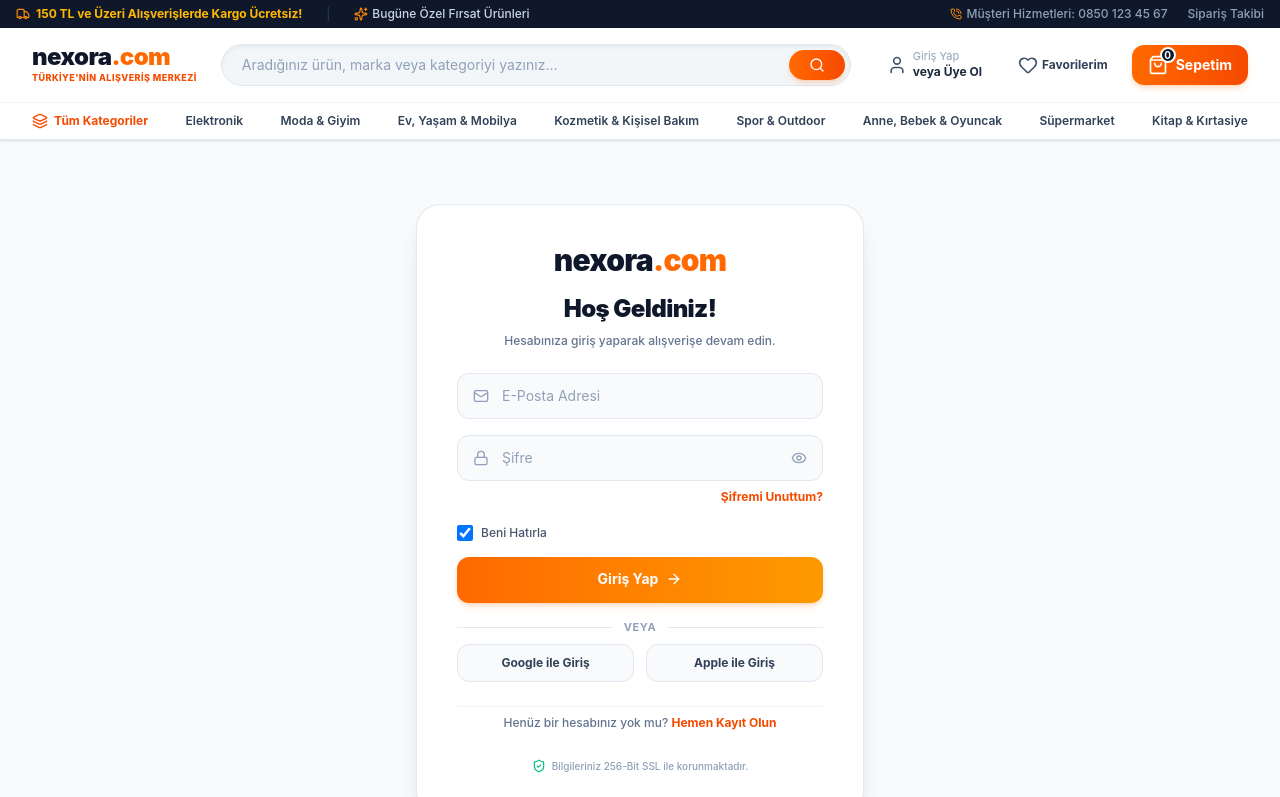
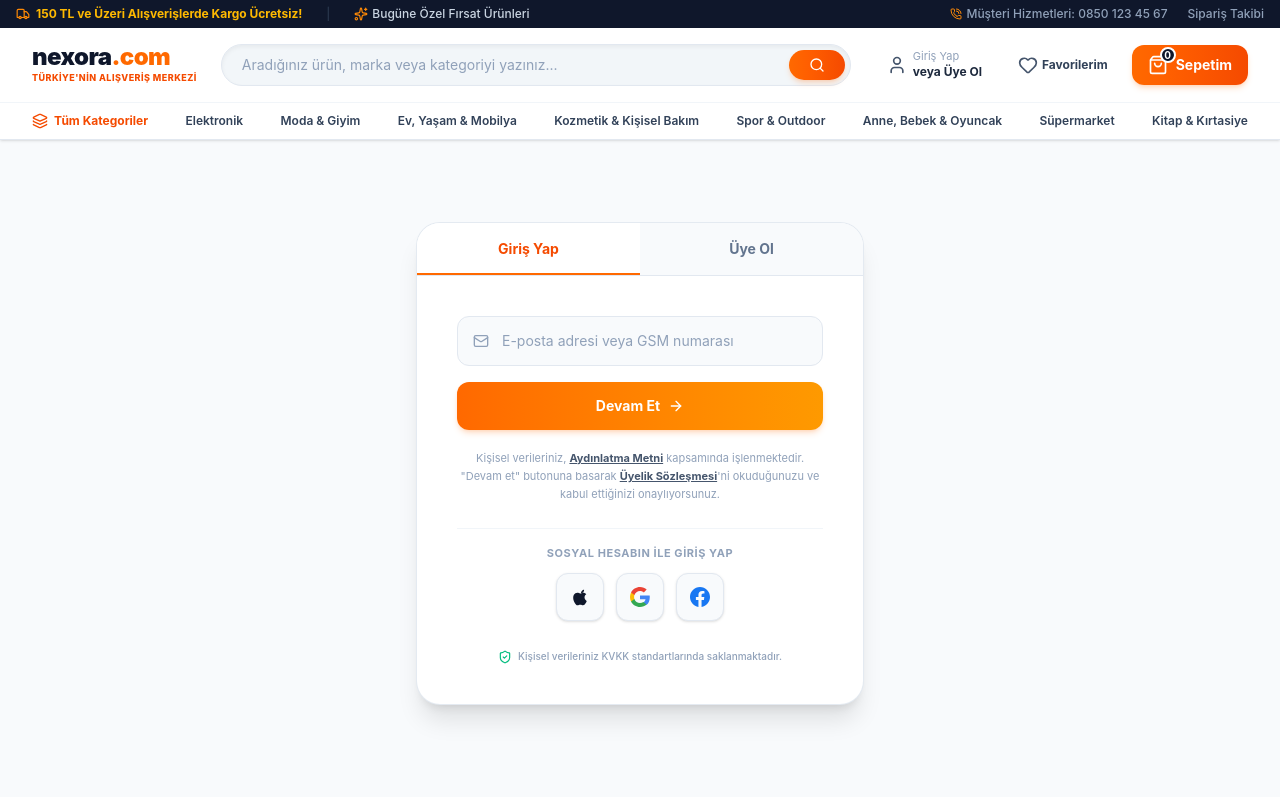
Before and after one commit to unsalgel/Nexora, a React (Vite) app in the folder src/Nexora.Web/: page /login in a window 1280 px wide. Shown: the top 797 px of the page. Built offline with nearby package versions, Linux system fonts and the light colour scheme.

Commit message:
feat(web): Hepsiburada/Trendyol tarzı 2 adımlı Devam Et Auth akışı eklendi

```diff
--- a/src/Nexora.Web/src/pages/LoginPage.tsx
+++ b/src/Nexora.Web/src/pages/LoginPage.tsx
@@ -1,52 +1,128 @@
 import React, { useState } from 'react';
-import { Link } from 'react-router-dom';
 import { Mail, Lock, Eye, EyeOff, ArrowRight, ShieldCheck, CheckCircle2 } from 'lucide-react';
 
 export const LoginPage: React.FC = () => {
-  const [email, setEmail] = useState('');
+  const [activeTab, setActiveTab] = useState<'login' | 'register'>('login');
+  const [step, setStep] = useState<1 | 2>(1);
+  const [identity, setIdentity] = useState('');
   const [password, setPassword] = useState('');
+  const [fullName, setFullName] = useState('');
   const [showPassword, setShowPassword] = useState(false);
-  const [rememberMe, setRememberMe] = useState(true);
-  const [isSubmitted, setIsSubmitted] = useState(false);
+  const [isSuccess, setIsSuccess] = useState(false);
 
-  const handleSubmit = (e: React.FormEvent) => {
+  const handleNextStep = (e: React.FormEvent) => {
     e.preventDefault();
-    setIsSubmitted(true);
+    if (!identity.trim()) return;
+    setStep(2);
+  };
+
+  const handleFinalSubmit = (e: React.FormEvent) => {
+    e.preventDefault();
+    setIsSuccess(true);
   };
 
   return (
     <div className="min-h-[75vh] flex items-center justify-center py-10 px-4">
-      <div className="w-full max-w-md bg-white rounded-3xl border border-slate-200/90 shadow-xl p-8 sm:p-10 space-y-6">
+      <div className="w-full max-w-md bg-white rounded-3xl border border-slate-200/90 shadow-xl overflow-hidden">
 
-        <div className="text-center space-y-2">
-          <Link to="/" className="inline-block">
-            <span className="text-3xl font-black tracking-tight text-slate-900 leading-none">
-              nexora<span className="text-orange-500">.com</span>
-            </span>
-          </Link>
-          <h2 className="text-2xl font-black text-slate-900 tracking-tight pt-2">Hoş Geldiniz!</h2>
-          <p className="text-xs text-slate-500 font-medium">Hesabınıza giriş yaparak alışverişe devam edin.</p>
+        {/* Tab Sekmeleri */}
+        <div className="flex border-b border-slate-200">
+          <button
+            onClick={() => { setActiveTab('login'); setStep(1); setIsSuccess(false); }}
+            className={`flex-1 py-4 text-center font-bold text-sm transition-all relative ${
+              activeTab === 'login'
+                ? 'text-orange-600 bg-white'
+                : 'text-slate-500 bg-slate-50 hover:bg-slate-100/80'
+            }`}
+          >
+            Giriş Yap
+            {activeTab === 'login' && (
+              <div className="absolute bottom-0 left-0 right-0 h-0.5 bg-orange-500" />
+            )}
+          </button>
+
+          <button
+            onClick={() => { setActiveTab('register'); setStep(1); setIsSuccess(false); }}
+            className={`flex-1 py-4 text-center font-bold text-sm transition-all relative ${
+              activeTab === 'register'
+                ? 'text-orange-600 bg-white'
+                : 'text-slate-500 bg-slate-50 hover:bg-slate-100/80'
+            }`}
+          >
+            Üye Ol
+            {activeTab === 'register' && (
+              <div className="absolute bottom-0 left-0 right-0 h-0.5 bg-orange-500" />
+            )}
+          </button>
         </div>
 
-        {isSubmitted && (
+        <div className="p-8 sm:p-10 space-y-6">
+
+          {isSuccess && (
             <div className="p-4 bg-emerald-50 border border-emerald-200 rounded-2xl flex items-center gap-3 text-emerald-700 text-xs font-semibold animate-in fade-in-50">
               <CheckCircle2 className="w-5 h-5 shrink-0 text-emerald-600" />
-            <span>Giriş başarılı! Yönlendiriliyorsunuz...</span>
+              <span>{activeTab === 'login' ? 'Giriş başarılı!' : 'Üyelik oluşturuldu!'} Yönlendiriliyorsunuz...</span>
             </div>
           )}
 
-        <form onSubmit={handleSubmit} className="space-y-4">
+          {/* ADIM 1: E-posta Adresi veya GSM Numarası Girme */}
+          {step === 1 && (
+            <div className="space-y-5 animate-in fade-in-50">
+              <form onSubmit={handleNextStep} className="space-y-4">
                 <div className="relative flex items-center">
                   <Mail className="w-4 h-4 text-slate-400 absolute left-4" />
                   <input
-              type="email"
+                    type="text"
                     required
-              value={email}
-              onChange={(e) => setEmail(e.target.value)}
-              placeholder="E-Posta Adresi"
-              className="w-full bg-slate-50 border border-slate-200 rounded-xl pl-11 pr-4 py-3 text-sm text-slate-900 placeholder-slate-400 focus:outline-none focus:bg-white focus:border-orange-500 focus:ring-4 focus:ring-orange-500/15 transition-all"
+                    value={identity}
+                    onChange={(e) => setIdentity(e.target.value)}
+                    placeholder="E-posta adresi veya GSM numarası"
+                    className="w-full bg-slate-50 border border-slate-200 rounded-xl pl-11 pr-4 py-3.5 text-sm text-slate-900 placeholder-slate-400 focus:outline-none focus:bg-white focus:border-orange-500 focus:ring-4 focus:ring-orange-500/15 transition-all"
                   />
                 </div>
+
+                <button
+                  type="submit"
+                  className="w-full py-3.5 bg-gradient-to-r from-orange-500 to-amber-500 hover:from-orange-600 hover:to-amber-600 text-white font-bold text-sm rounded-xl shadow-md shadow-orange-500/20 flex items-center justify-center gap-2 transition-all active:scale-95"
+                >
+                  <span>Devam Et</span>
+                  <ArrowRight className="w-4 h-4" />
+                </button>
+              </form>
+
+              <p className="text-[11px] text-slate-400 text-center leading-relaxed">
+                Kişisel verileriniz, <a href="#" className="font-bold text-slate-600 underline">Aydınlatma Metni</a> kapsamında işlenmektedir.
+                "Devam et" butonuna basarak <a href="#" className="font-bold text-slate-600 underline">Üyelik Sözleşmesi</a>'ni okuduğunuzu ve kabul ettiğinizi onaylıyorsunuz.
+              </p>
+            </div>
+          )}
+
+          {/* ADIM 2: Şifre / Ek Bilgi Girme */}
+          {step === 2 && (
+            <div className="space-y-5 animate-in fade-in-50">
+              <div className="p-3 bg-orange-50 border border-orange-100 rounded-xl flex items-center justify-between text-xs">
+                <span className="font-semibold text-slate-700 truncate">{identity}</span>
+                <button
+                  onClick={() => setStep(1)}
+                  className="text-orange-600 font-bold hover:underline shrink-0 ml-2"
+                >
+                  Değiştir
+                </button>
+              </div>
+
+              <form onSubmit={handleFinalSubmit} className="space-y-4">
+                {activeTab === 'register' && (
+                  <div className="relative flex items-center">
+                    <input
+                      type="text"
+                      required
+                      value={fullName}
+                      onChange={(e) => setFullName(e.target.value)}
+                      placeholder="Ad Soyad"
+                      className="w-full bg-slate-50 border border-slate-200 rounded-xl px-4 py-3.5 text-sm text-slate-900 placeholder-slate-400 focus:outline-none focus:bg-white focus:border-orange-500 focus:ring-4 focus:ring-orange-500/15 transition-all"
+                    />
+                  </div>
+                )}
 
                 <div className="space-y-1.5">
                   <div className="relative flex items-center">
@@ -57,7 +133,7 @@
                       value={password}
                       onChange={(e) => setPassword(e.target.value)}
                       placeholder="Şifre"
-                className="w-full bg-slate-50 border border-slate-200 rounded-xl pl-11 pr-11 py-3 text-sm text-slate-900 placeholder-slate-400 focus:outline-none focus:bg-white focus:border-orange-500 focus:ring-4 focus:ring-orange-500/15 transition-all"
+                      className="w-full bg-slate-50 border border-slate-200 rounded-xl pl-11 pr-11 py-3.5 text-sm text-slate-900 placeholder-slate-400 focus:outline-none focus:bg-white focus:border-orange-500 focus:ring-4 focus:ring-orange-500/15 transition-all"
                     />
                     <button
                       type="button"
@@ -67,69 +143,76 @@
                       {showPassword ? <EyeOff className="w-4 h-4" /> : <Eye className="w-4 h-4" />}
                     </button>
                   </div>
+
+                  {activeTab === 'login' && (
                     <div className="flex justify-end pt-0.5">
                       <a href="#" className="text-xs font-bold text-orange-600 hover:text-orange-700 transition-colors">
                         Şifremi Unuttum?
                       </a>
                     </div>
-          </div>
-
-          <div className="flex items-center justify-between pt-1">
-            <label className="flex items-center gap-2 cursor-pointer">
-              <input
-                type="checkbox"
-                checked={rememberMe}
-                onChange={(e) => setRememberMe(e.target.checked)}
-                className="w-4 h-4 text-orange-500 rounded border-slate-300 focus:ring-orange-500"
-              />
-              <span className="text-xs font-medium text-slate-600">Beni Hatırla</span>
-            </label>
+                  )}
                 </div>
 
                 <button
                   type="submit"
-            className="w-full py-3.5 bg-gradient-to-r from-orange-500 to-amber-500 hover:from-orange-600 hover:to-amber-600 text-white font-bold text-sm rounded-xl shadow-md shadow-orange-500/20 flex items-center justify-center gap-2 transition-all active:scale-95 pt-3"
+                  className="w-full py-3.5 bg-gradient-to-r from-orange-500 to-amber-500 hover:from-orange-600 hover:to-amber-600 text-white font-bold text-sm rounded-xl shadow-md shadow-orange-500/20 flex items-center justify-center gap-2 transition-all active:scale-95"
                 >
-            <span>Giriş Yap</span>
+                  <span>{activeTab === 'login' ? 'Giriş Yap' : 'Tamamla ve Üye Ol'}</span>
                   <ArrowRight className="w-4 h-4" />
                 </button>
               </form>
+            </div>
+          )}
 
-        <div className="relative flex items-center justify-center my-4">
-          <div className="border-t border-slate-200 w-full" />
-          <span className="bg-white px-3 text-[11px] font-bold text-slate-400 uppercase tracking-wider absolute">veya</span>
-        </div>
+          {/* Alt Sosyal Hesabın ile Giriş Yap Alanı (Hepsiburada Tarzı) */}
+          <div className="pt-4 border-t border-slate-100 space-y-3">
+            <p className="text-[11px] font-bold text-slate-400 text-center uppercase tracking-wider">
+              Sosyal hesabın ile giriş yap
+            </p>
 
-        <div className="grid grid-cols-2 gap-3">
+            <div className="flex items-center justify-center gap-3">
               <button
                 type="button"
-            className="flex items-center justify-center gap-2 py-2.5 bg-slate-50 hover:bg-slate-100 border border-slate-200 rounded-xl text-xs font-bold text-slate-700 transition-colors"
+                title="Apple ile Giriş Yap"
+                className="w-12 h-12 bg-slate-50 hover:bg-slate-100 border border-slate-200 rounded-xl flex items-center justify-center transition-all shadow-sm active:scale-95"
               >
-            <span>Google ile Giriş</span>
+                <svg className="w-5 h-5 fill-slate-900" viewBox="0 0 24 24">
+                  <path d="M18.71 19.5c-.83 1.24-1.71 2.45-3.05 2.47-1.34.03-1.77-.79-3.29-.79-1.53 0-2 .77-3.27.82-1.31.05-2.3-1.32-3.14-2.53C4.25 17 2.94 12.45 4.7 9.39c.87-1.52 2.43-2.48 4.12-2.51 1.28-.02 2.5.87 3.29.87.78 0 2.26-1.07 3.81-.91.65.03 2.47.26 3.64 1.98-.09.06-2.17 1.28-2.15 3.81.03 3.02 2.65 4.03 2.68 4.04-.03.07-.42 1.44-1.38 2.83M15.97 6.35c.64-.78 1.08-1.85.96-2.93-.93.04-2.07.62-2.74 1.4-.6.69-1.12 1.79-.98 2.85 1.05.08 2.12-.54 2.76-1.32z"/>
+                </svg>
               </button>
+
               <button
                 type="button"
-            className="flex items-center justify-center gap-2 py-2.5 bg-slate-50 hover:bg-slate-100 border border-slate-200 rounded-xl text-xs font-bold text-slate-700 transition-colors"
+                title="Google ile Giriş Yap"
+                className="w-12 h-12 bg-slate-50 hover:bg-slate-100 border border-slate-200 rounded-xl flex items-center justify-center transition-all shadow-sm active:scale-95"
               >
-            <span>Apple ile Giriş</span>
+                <svg className="w-5 h-5" viewBox="0 0 24 24">
+                  <path fill="#4285F4" d="M23.745 12.27c0-.7-.06-1.4-.19-2.07H12v4.51h6.6c-.29 1.52-1.14 2.82-2.4 3.68v3.05h3.88c2.27-2.09 3.665-5.17 3.665-9.17z"/>
+                  <path fill="#34A853" d="M12 24c3.24 0 5.95-1.08 7.93-2.91l-3.88-3.05c-1.08.72-2.45 1.16-4.05 1.16-3.12 0-5.77-2.1-6.72-4.93H1.26v3.15C3.25 21.3 7.31 24 12 24z"/>
+                  <path fill="#FBBC05" d="M5.28 14.27c-.25-.72-.38-1.49-.38-2.27s.13-1.55.38-2.27V6.58H1.26C.46 8.16 0 9.99 0 12s.46 3.84 1.26 5.42l4.02-3.15z"/>
+                  <path fill="#EA4335" d="M12 4.75c1.77 0 3.35.61 4.6 1.8l3.42-3.42C17.95 1.19 15.24 0 12 0 7.31 0 3.25 2.7 1.26 6.58l4.02 3.15c.95-2.83 3.6-4.98 6.72-4.98z"/>
+                </svg>
+              </button>
+
+              <button
+                type="button"
+                title="Facebook ile Giriş Yap"
+                className="w-12 h-12 bg-slate-50 hover:bg-slate-100 border border-slate-200 rounded-xl flex items-center justify-center transition-all shadow-sm active:scale-95"
+              >
+                <svg className="w-5 h-5 fill-[#1877F2]" viewBox="0 0 24 24">
+                  <path d="M24 12.073c0-6.627-5.373-12-12-12s-12 5.373-12 12c0 5.99 4.388 10.954 10.125 11.854v-8.385H7.078v-3.47h3.047V9.43c0-3.007 1.792-4.669 4.533-4.669 1.312 0 2.686.235 2.686.235v2.953H15.83c-1.491 0-1.956.925-1.956 1.874v2.25h3.328l-.532 3.47h-2.796v8.385C19.612 23.027 24 18.062 24 12.073z"/>
+                </svg>
               </button>
             </div>
-
-        <div className="text-center pt-2 border-t border-slate-100">
-          <p className="text-xs text-slate-500 font-medium">
-            Henüz bir hesabınız yok mu?{' '}
-            <Link to="/register" className="font-bold text-orange-600 hover:text-orange-700 transition-colors">
-              Hemen Kayıt Olun
-            </Link>
-          </p>
           </div>
 
           <div className="flex items-center justify-center gap-1.5 text-[10px] text-slate-400 font-medium pt-1">
             <ShieldCheck className="w-3.5 h-3.5 text-emerald-500" />
-          <span>Bilgileriniz 256-Bit SSL ile korunmaktadır.</span>
+            <span>Kişisel verileriniz KVKK standartlarında saklanmaktadır.</span>
           </div>
 
         </div>
       </div>
+    </div>
   );
 };
```
Also changed, not shown: src/Nexora.Web/src/pages/RegisterPage.tsx (+11 -5 lines). Lines whose indentation alone changed are shown as unchanged.
